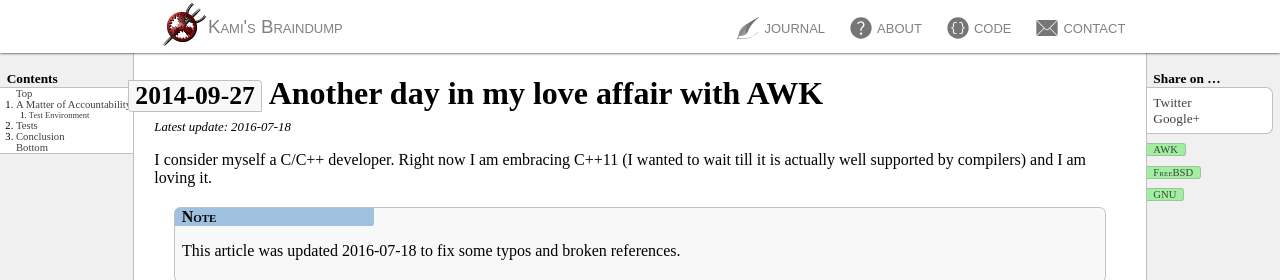
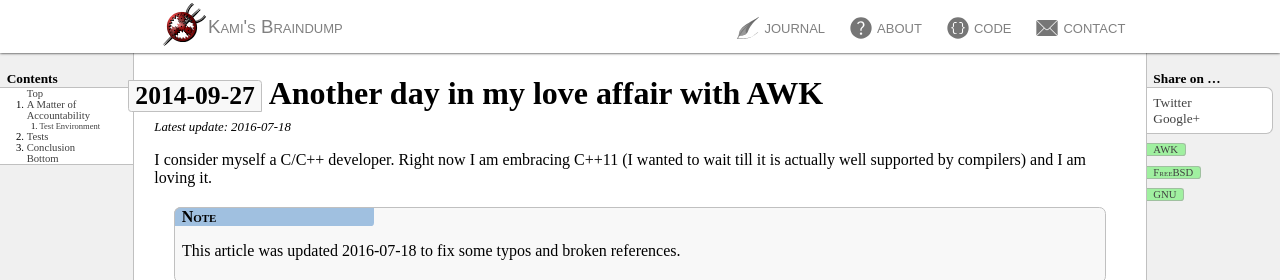
Before and after one commit to lonkamikaze/lonkamikaze.github.io, a Jekyll site: the page built from _posts/2014-09-27-another-day-in-my-love-affair-with-awk.md, in a window 1280 px wide. Shown: the top 280 px of the page. Built offline with Jekyll 4.4.1, drawn with Linux system fonts in a browser that asks for light colours.

Commit message:
Fix TOC indenting for two digit section numbers

```diff
--- a/css/main.css
+++ b/css/main.css
@@ -98,6 +98,10 @@ body {
 
 #left ol {
 	font-size:           80%;
+	padding-left:        2.5em;
+}
+
+#left ol ol {
 	padding-left:        1.5em;
 }
 
```
